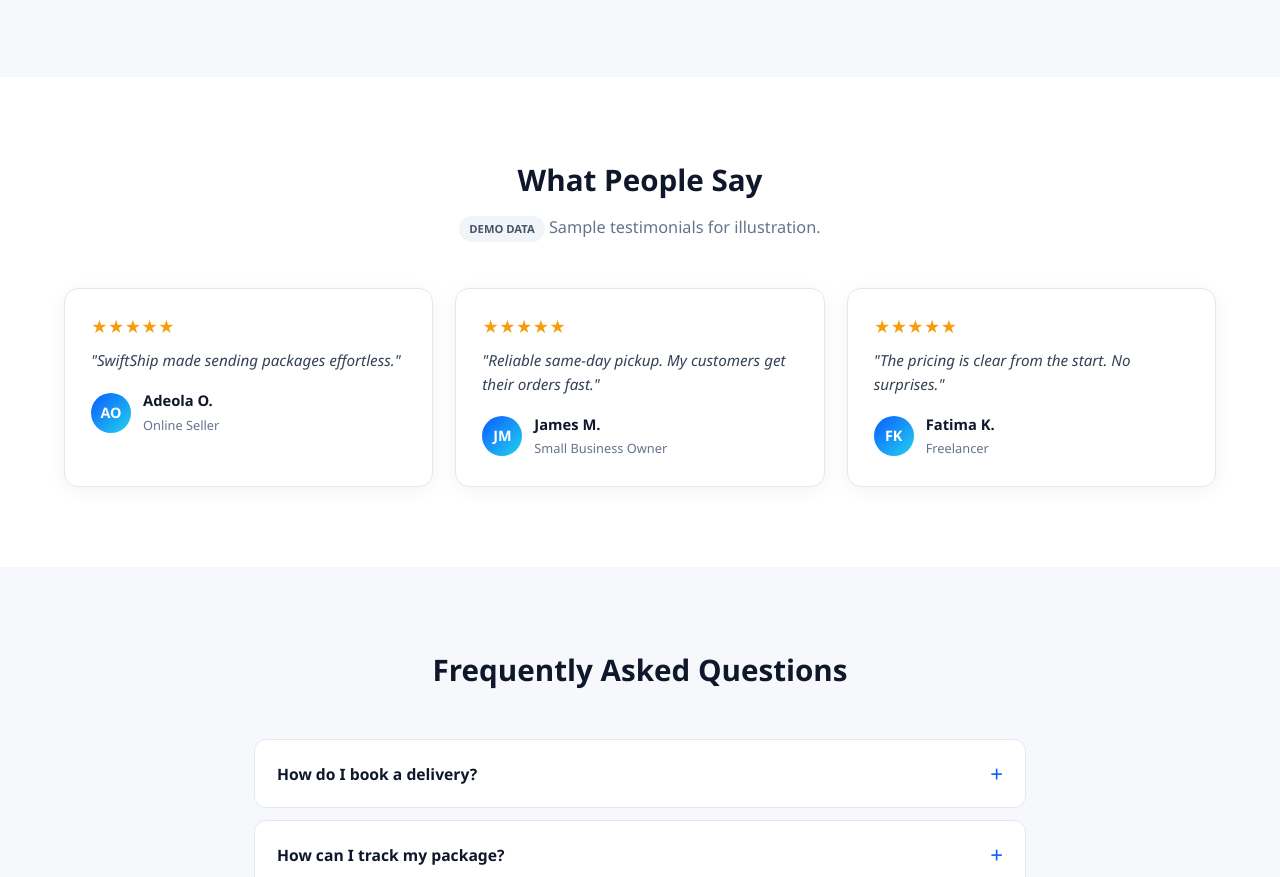
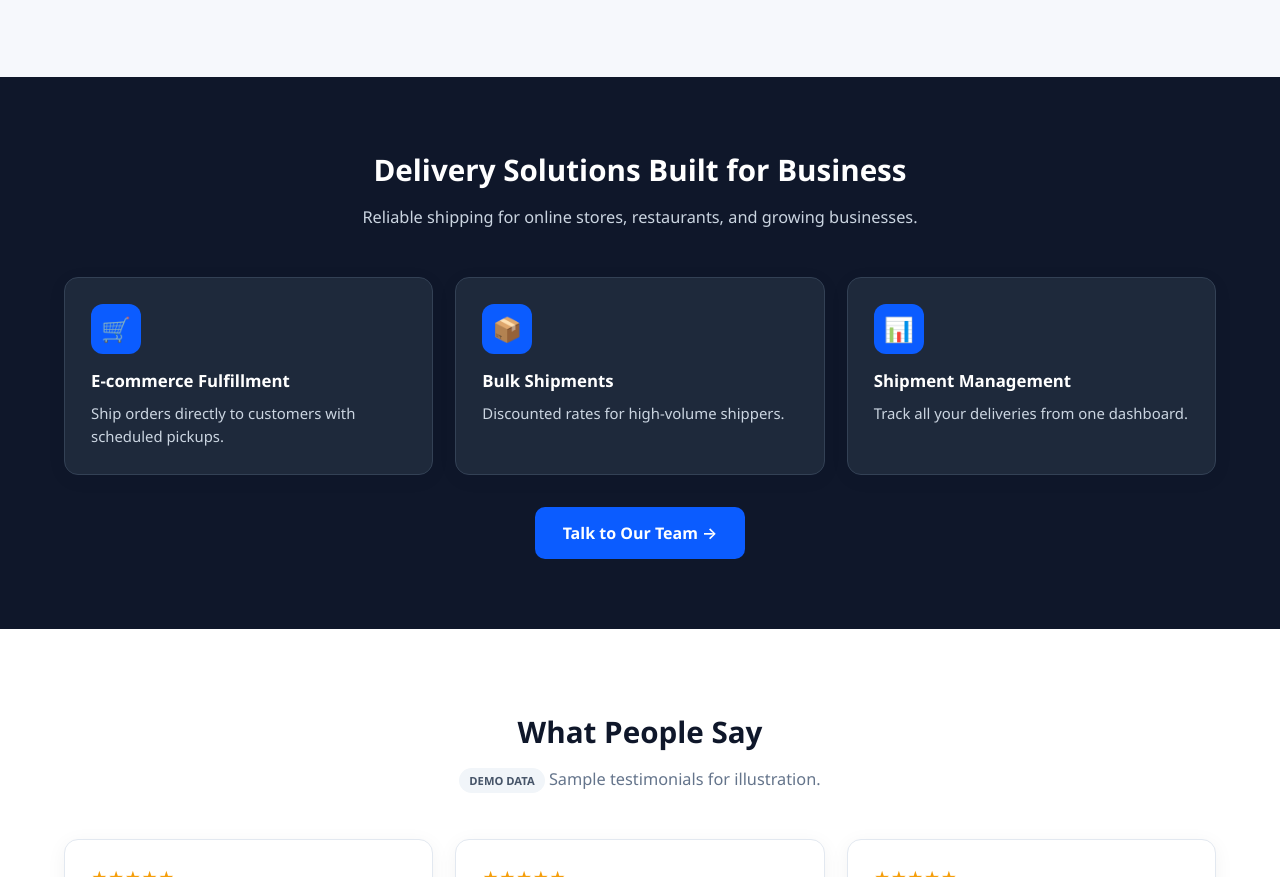
Before and after one commit to swiftshipdeliverylogistic-ctrl/swiftship-delivery, a website: page public/index.html in a window 1280 px wide. Shown: the part 2363-3240 px from the top of the page. Drawn offline with Linux system fonts and the light colour scheme.

Commit message:
Add business section to homepage

```diff
--- a/public/index.html
+++ b/public/index.html
@@ -373,6 +373,34 @@ footer a:hover,footer .f-link:hover{color:#fff}
       </div>
     </div>
   </section>
+  <section style="background:#0f172a;color:#fff;padding:70px 0">
+  <div class="container">
+    <div class="section-title">
+      <h2 style="color:#fff">Delivery Solutions Built for Business</h2>
+      <p style="color:#cbd5e1">Reliable shipping for online stores, restaurants, and growing businesses.</p>
+    </div>
+    <div class="grid grid-3" style="margin-bottom:32px">
+      <div class="card" style="background:#1e293b;border-color:#334155;color:#fff">
+        <div class="icon" style="background:#0b5cff;color:#fff">🛒</div>
+        <h3 style="color:#fff">E-commerce Fulfillment</h3>
+        <p style="color:#cbd5e1">Ship orders directly to customers with scheduled pickups.</p>
+      </div>
+      <div class="card" style="background:#1e293b;border-color:#334155;color:#fff">
+        <div class="icon" style="background:#0b5cff;color:#fff">📦</div>
+        <h3 style="color:#fff">Bulk Shipments</h3>
+        <p style="color:#cbd5e1">Discounted rates for high-volume shippers.</p>
+      </div>
+      <div class="card" style="background:#1e293b;border-color:#334155;color:#fff">
+        <div class="icon" style="background:#0b5cff;color:#fff">📊</div>
+        <h3 style="color:#fff">Shipment Management</h3>
+        <p style="color:#cbd5e1">Track all your deliveries from one dashboard.</p>
+      </div>
+    </div>
+    <div style="text-align:center">
+      <button class="btn btn-primary btn-lg" onclick="navigate('business')">Talk to Our Team →</button>
+    </div>
+  </div>
+</section>
 
   <section style="background:#fff">
     <div class="container">
```
